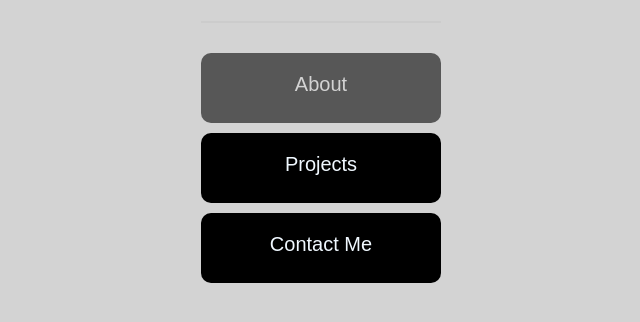
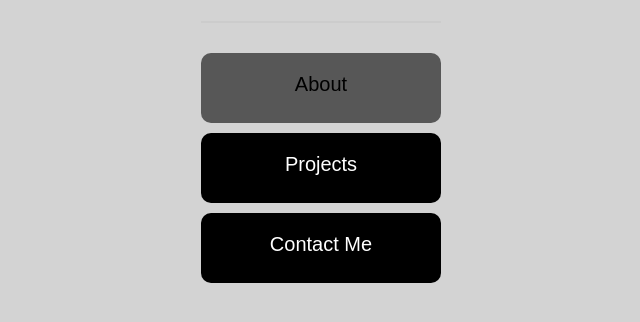
Before and after one commit to Juanventura003/JV-personal.github.io, a plain HTML site: page index.html in a window 1280 px wide. In both pictures the pointer is over the link "About". Shown: the part 280-602 px from the top of the page, 319-959 px from the left. Drawn offline with Linux system fonts and the light colour scheme.

Commit message:
Update main.css

```diff
--- a/main.css
+++ b/main.css
@@ -37,7 +37,7 @@ a:visited {
 }
 
 a:hover, a:active {
-    color: lightgrey;
+    color: black;
 }
 ul {
     list-style-type: none;
@@ -48,6 +48,7 @@ ul {
     display: inline-block;
     padding: 20px 20px;
     background-color: black;
+    color: white;
     text-decoration: none;
     border-radius: 10px;
     cursor: pointer;
```
